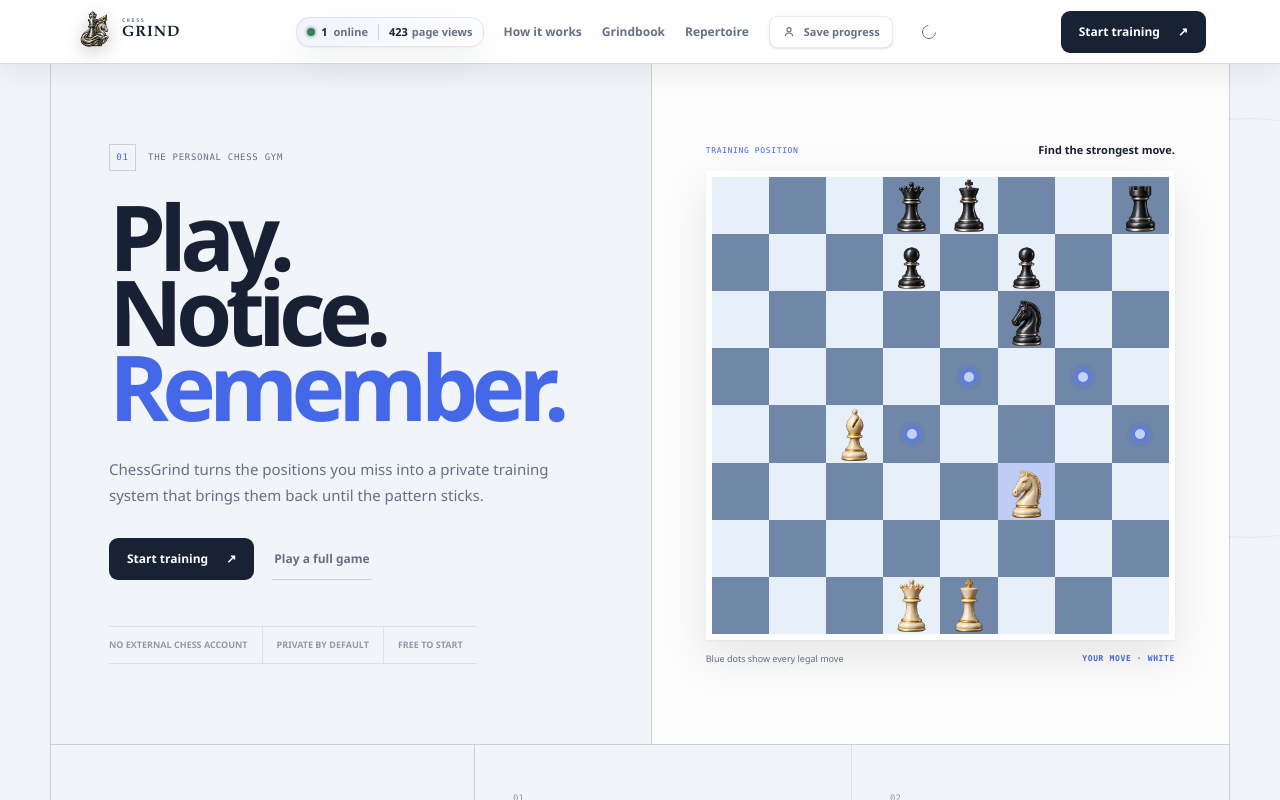
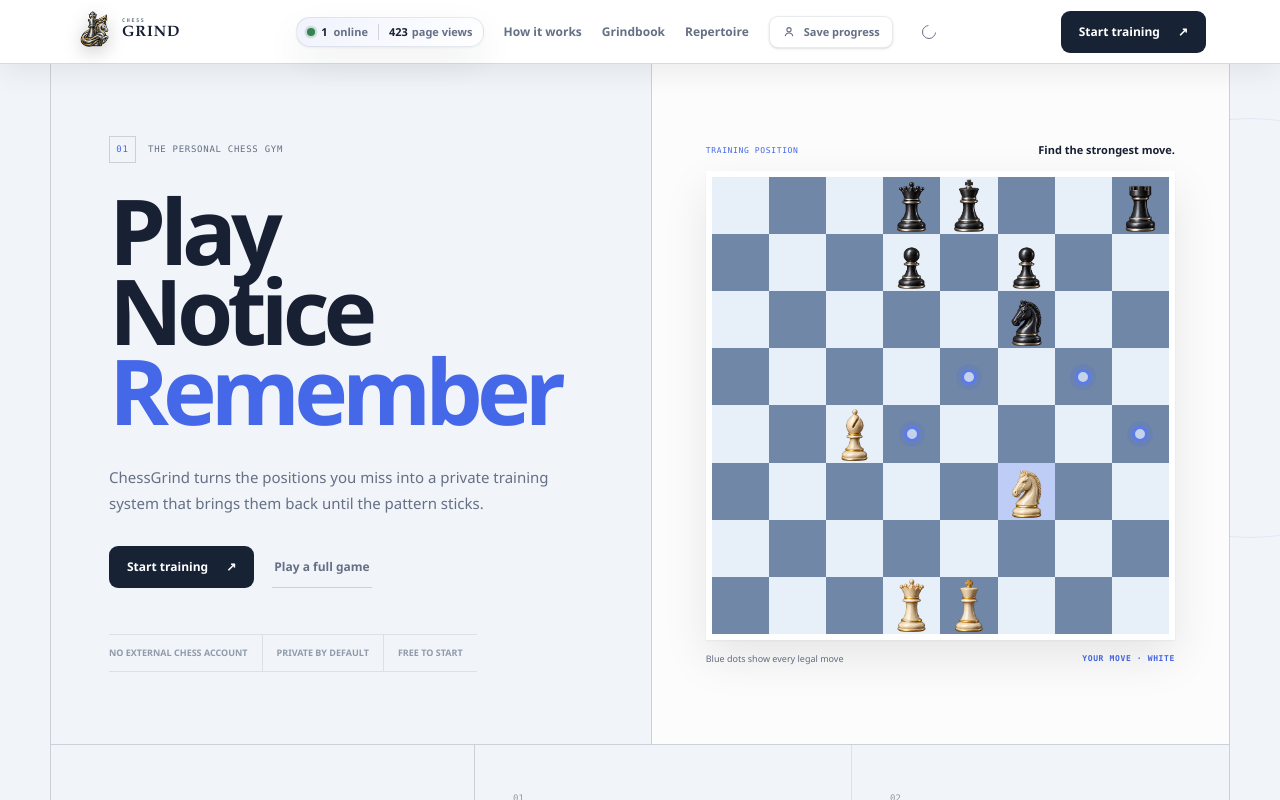
Before and after one commit to shubhambhar007/ChessGrind, a Next.js app: page / in a window 1280 px wide. Shown: the top 800 px of the page. Built offline with nearby package versions, Linux system fonts and the light colour scheme; no server answers.

Commit message:
Refine landing hero typography

```diff
--- a/app/globals.css
+++ b/app/globals.css
@@ -431,8 +431,8 @@ button:focus-visible {
   color: var(--text);
   font-size: clamp(64px, 7.1vw, 102px);
   font-weight: 720;
-  letter-spacing: -0.075em !important;
-  line-height: 0.82;
+  letter-spacing: -0.065em !important;
+  line-height: 0.88;
 }
 
 .cg-editorial-hero h1 em {
--- a/app/page.tsx
+++ b/app/page.tsx
@@ -68,7 +68,7 @@ export default function LandingPage() {
       <section className="cg-editorial-hero">
         <div className="cg-editorial-hero-copy">
           <div className="cg-editorial-overline"><span>01</span> The personal chess gym</div>
-          <h1>Play.<br />Notice.<br /><em>Remember.</em></h1>
+          <h1>Play<br />Notice<br /><em>Remember</em></h1>
           <p>ChessGrind turns the positions you miss into a private training system that brings them back until the pattern sticks.</p>
           <div className="cg-editorial-actions">
             <Link href="/train">Start training <span aria-hidden="true">↗</span></Link>
```
